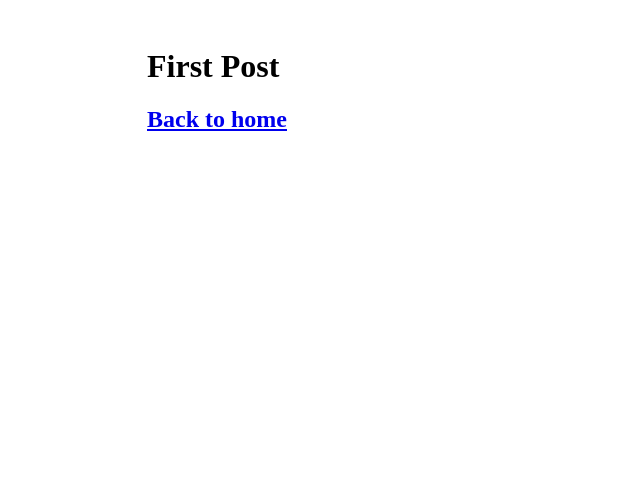
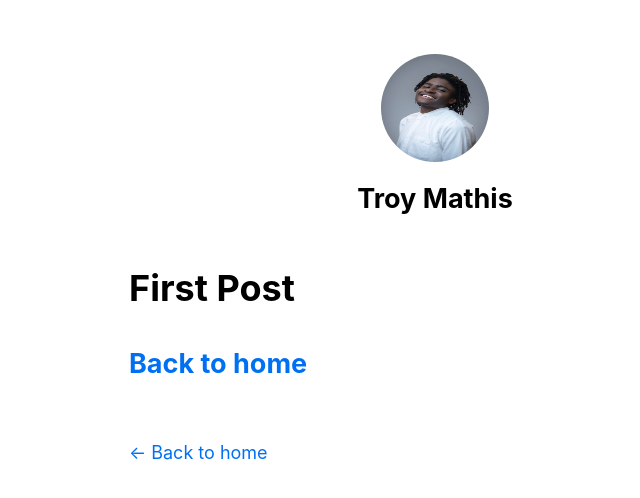
Before and after one commit to troymathis/next-blog, a Next.js app: page /posts/first-post in a window 1280 px wide. Shown: the top 498 px of the page, without its empty margins (205-845 px from the left). Built offline with nearby package versions, Linux system fonts and the light colour scheme.

Commit message:
global css, conditional classes for css(clsx)

```diff
--- a/components/layout.js
+++ b/components/layout.js
@@ -1,5 +1,70 @@
-import styles from './layout.module.css'
+import Head from 'next/head';
+import Image from 'next/image';
+import styles from './layout.module.css';
+import utilStyles from '../styles/utils.module.css';
+import Link from 'next/link';
 
-export default function Layout({children}) {
-    return <div className={styles.container}>{children}</div>;
-}
+
+const name = "Troy Mathis"
+export const siteTitle = 'Next.js Sample Website';
+
+export default function Layout({ children, home }) {
+    return (
+      <div className={styles.container}>
+        <Head>
+          <link rel="icon" href="/favicon.ico" />
+          <meta
+            name="description"
+            content="Learn how to build a personal website using Next.js"
+          />
+          <meta
+            property="og:image"
+            content={`https://og-image.vercel.app/${encodeURI(
+              siteTitle,
+            )}.png?theme=light&md=0&fontSize=75px&images=https%3A%2F%2Fassets.vercel.com%2Fimage%2Fupload%2Ffront%2Fassets%2Fdesign%2Fnextjs-black-logo.svg`}
+          />
+          <meta name="og:title" content={siteTitle} />
+          <meta name="twitter:card" content="summary_large_image" />
+        </Head>
+        <header className={styles.header}>
+          {home ? (
+            <>
+              <Image
+                priority
+                src="/images/profile.jpg"
+                className={utilStyles.borderCircle}
+                height={144}
+                width={144}
+                alt=""
+              />
+              <h1 className={utilStyles.heading2Xl}>{name}</h1>
+            </>
+          ) : (
+            <>
+              <Link href="/">
+                <Image
+                  priority
+                  src="/images/profile.jpg"
+                  className={utilStyles.borderCircle}
+                  height={108}
+                  width={108}
+                  alt=""
+                />
+              </Link>
+              <h2 className={utilStyles.headingLg}>
+                <Link href="/" className={utilStyles.colorInherit}>
+                  {name}
+                </Link>
+              </h2>
+            </>
+          )}
+        </header>
+        <main>{children}</main>
+        {!home && (
+          <div className={styles.backToHome}>
+            <Link href="/">← Back to home</Link>
+          </div>
+        )}
+      </div>
+    );
+  }
--- a/components/layout.module.css
+++ b/components/layout.module.css
@@ -3,3 +3,13 @@
     padding: 0 1rem;
     margin: 3rem auto 6rem;
   }
+
+  .header {
+    display: flex;
+    flex-direction: column;
+    align-items: center;
+  }
+
+  .backToHome {
+    margin: 3rem 0 0;
+  }
--- a/package.json
+++ b/package.json
@@ -6,8 +6,14 @@
     "start": "next start"
   },
   "dependencies": {
+    "clsx": "^1.2.1",
     "next": "latest",
     "react": "18.2.0",
     "react-dom": "18.2.0"
+  },
+  "devDependencies": {
+    "autoprefixer": "^10.4.14",
+    "postcss": "^8.4.23",
+    "tailwindcss": "^3.3.2"
   }
 }
--- a/pages/_app.js
+++ b/pages/_app.js
@@ -1,3 +1,5 @@
+import '../styles/globals.css'
+
 export default function App({ Component, pageProps }) {
     return <Component {...pageProps} />;
 }
--- a/styles/globals.css
+++ b/styles/globals.css
@@ -2,37 +2,26 @@
 body {
   padding: 0;
   margin: 0;
-  font-family: Inter, -apple-system, BlinkMacSystemFont, Segoe UI, Roboto,
-    Oxygen, Ubuntu, Cantarell, Fira Sans, Droid Sans, Helvetica Neue, sans-serif;
-}
-
-a {
-  color: inherit;
-  text-decoration: none;
+  font-family: -apple-system, BlinkMacSystemFont, Segoe UI, Roboto, Oxygen, Ubuntu,
+    Cantarell, Fira Sans, Droid Sans, Helvetica Neue, sans-serif;
+  line-height: 1.6;
+  font-size: 18px;
 }
 
 * {
   box-sizing: border-box;
 }
 
+a {
+  color: #0070f3;
+  text-decoration: none;
+}
+
+a:hover {
+  text-decoration: underline;
+}
+
 img {
   max-width: 100%;
-  height: auto;
+  display: block;
 }
-
-h1,
-h2,
-p,
-ul {
-  margin: 0;
-}
-
-ul {
-  padding: 0;
-  list-style: none;
-}
-
-button {
-  padding: 0.5rem 1rem;
-  font-weight: bold;
-}
--- /dev/null
+++ b/styles/utils.module.css
@@ -0,0 +1,52 @@
+.heading2Xl {
+    font-size: 2.5rem;
+    line-height: 1.2;
+    font-weight: 800;
+    letter-spacing: -0.05rem;
+    margin: 1rem 0;
+  }
+
+  .headingXl {
+    font-size: 2rem;
+    line-height: 1.3;
+    font-weight: 800;
+    letter-spacing: -0.05rem;
+    margin: 1rem 0;
+  }
+
+  .headingLg {
+    font-size: 1.5rem;
+    line-height: 1.4;
+    margin: 1rem 0;
+  }
+
+  .headingMd {
+    font-size: 1.2rem;
+    line-height: 1.5;
+  }
+
+  .borderCircle {
+    border-radius: 9999px;
+  }
+
+  .colorInherit {
+    color: inherit;
+  }
+
+  .padding1px {
+    padding-top: 1px;
+  }
+
+  .list {
+    list-style: none;
+    padding: 0;
+    margin: 0;
+  }
+
+  .listItem {
+    margin: 0 0 1.25rem;
+  }
+
+  .lightText {
+    color: #666;
+  }
```
Also changed, not shown: components/alert.js (added, +15 -0 lines), components/alert.module.css (added, +7 -0 lines), pages/index.js (+12 -108 lines), public/images/profile.jpg (renamed from public/images/headshot.jpeg), 1 other file (tests, documents, lock files or other folders).
